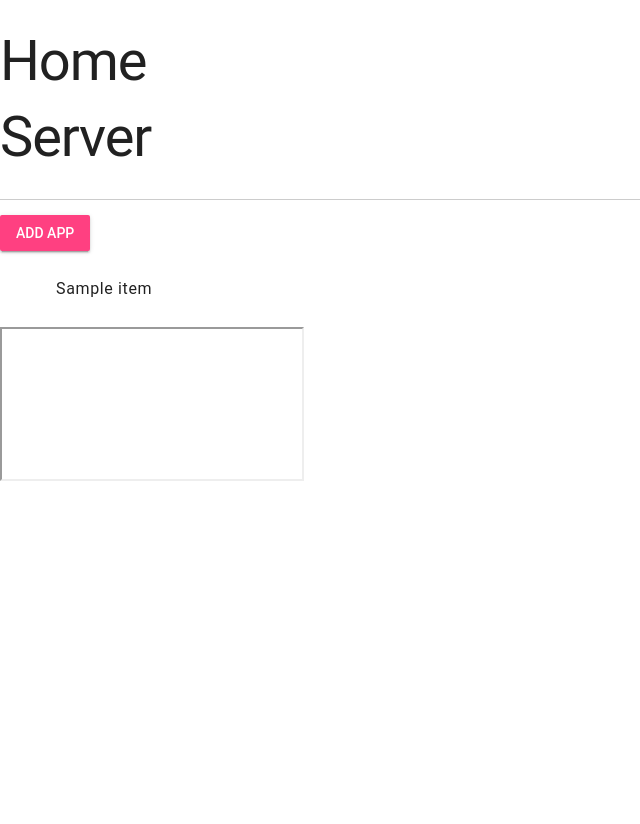
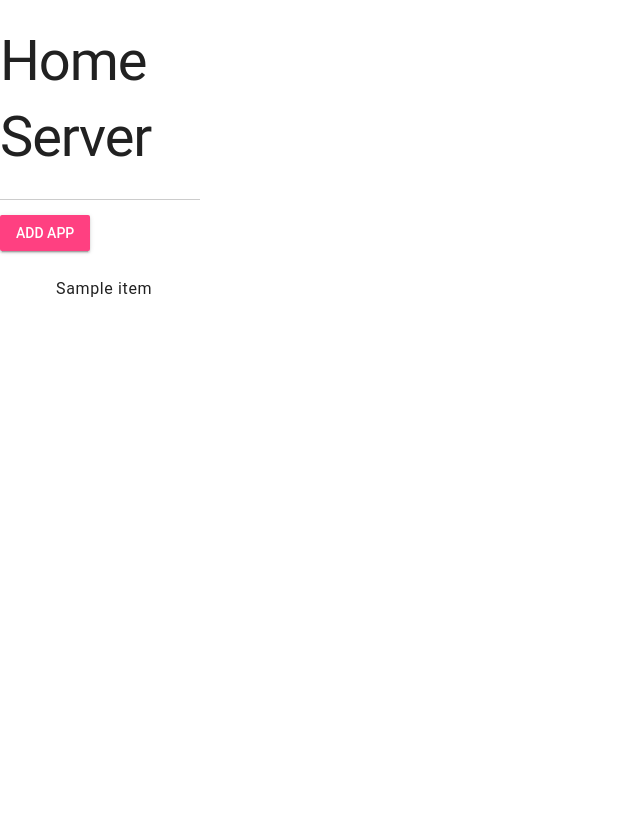
Before and after one commit to tamuhackathons/home-server, a Flask app: template templates/index.html in a window 1280 px wide. Shown: the whole page, without its empty margins (0-640 px from the left). After the commit the page ends 297 px from the top, so only its background shows below. Run offline with Flask 2, Linux system fonts and the light colour scheme; the template is opened without the code that fills it: most values are stand-ins (such as "Sample title", 1, 10 or a date in 2020).

Commit message:
added flex

```diff
--- a/templates/index.html
+++ b/templates/index.html
@@ -26,6 +26,21 @@
 			document.getObjectById("content").src = url;
 		}
 	</script>
+	<style>
+		body {
+			display: flex;
+		}
 
+		#sidebar {
+			flex-grow: 1;
+			min-width: 100px;
+			max-width: 200px;
+		}
+
+		#content {
+			flex-grow: 5;
+			border: none;
+		}
+	</style>
 </body>
 </html>
```
